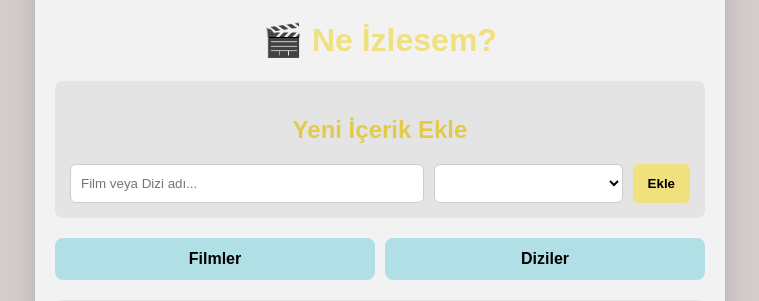
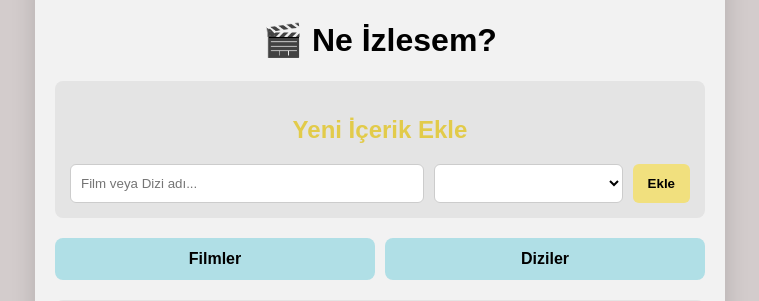
Before and after one commit to ozlemcan5/dizi_film_webapp, a Flask app: template templates/index.html in a window 1280 px wide. Shown: the part 56-357 px from the top of the page, without its empty margins (260-1019 px from the left). Run offline with Flask 3, Linux system fonts and the light colour scheme; the template is opened without the code that fills it, so the values that code supplies are empty.

Commit message:
Update index.html

```diff
--- a/templates/index.html
+++ b/templates/index.html
@@ -6,7 +6,7 @@
     <style>
         body { background-color: #d3cccc; color: #222222; font-family: sans-serif; margin: 0; padding: 20px; }
         .container { max-width: 650px; margin: 0 auto; background: #f2f2f2; padding: 20px; border-radius: 12px; box-shadow: 0 8px 24px rgba(0,0,0,0.15); }
-        h1 { text-align: center; color: #f1e07e; }
+        h1 { text-align: center; color: #000000; }
         h2 { text-align: center; color: #e2cb4a; }
         .form-section, .wheel-section { background: #e4e4e4; padding: 15px; border-radius: 8px; margin-bottom: 20px; text-align: center; }
         form { display: flex; gap: 10px; }
```
